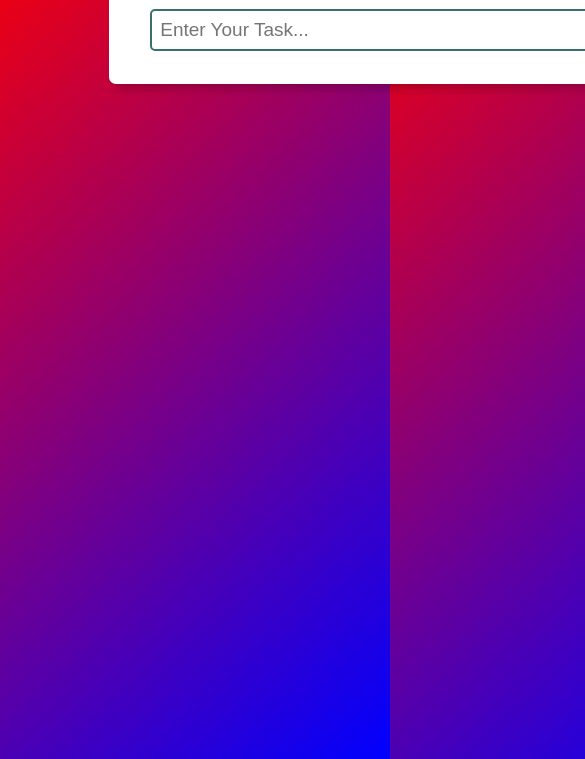
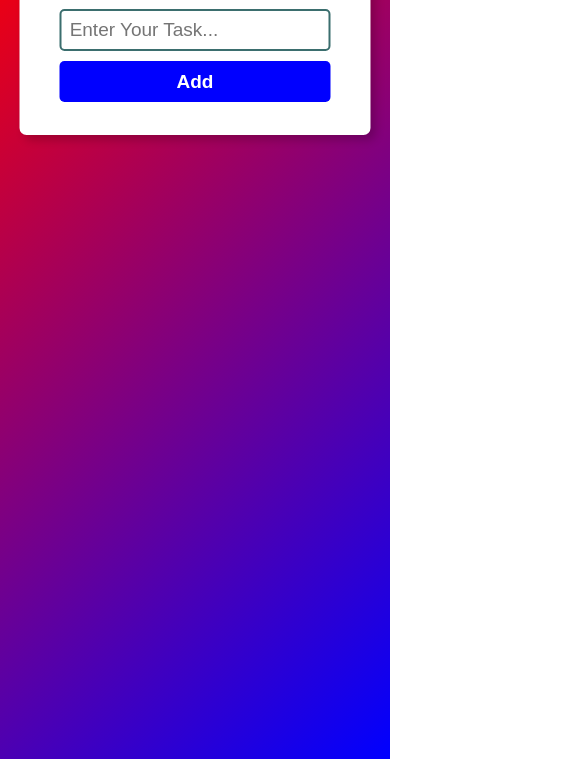
Before and after one commit to ravendrasingh000/Todo_List, a plain HTML site: page index.html in a window 390 px wide. Shown: the part 101-860 px from the top of the page, 585 px wide, since content can reach past the window. Drawn offline with Linux system fonts and the light colour scheme.

Commit message:
responsive for mobile

```diff
--- a/style.css
+++ b/style.css
@@ -10,15 +10,17 @@ body{
 }
 
 .container{
-    width: 600px;
+    width: 90%;
+    max-width: 600px;
     padding: 33px;
     text-align: center;
     background-color: white;
-    margin-left: 28%;
     margin-top: 1em;
     border-radius: 7px;
     box-shadow: 5px 5px 10px rgba(0, 0, 0, 0.2);
-
+    position: relative;
+    left: 50%;
+    transform: translate(-50%);
 }
 
 input{
@@ -78,6 +80,7 @@ li:nth-child(odd){
     overflow: hidden;
     font-size: 20px;
     text-align: left;
+    outline: none;
 }
 
 .edit-btn, .del-btn{
@@ -91,3 +94,16 @@ cursor: pointer;
 .del-btn{
     color: red;
 }
+
+@media(max-width:548px){
+
+    #add-btn{
+        width: 95%;
+        margin-top: 10px;
+    }
+
+    input{
+        width: 95%;
+    }
+
+}
```
